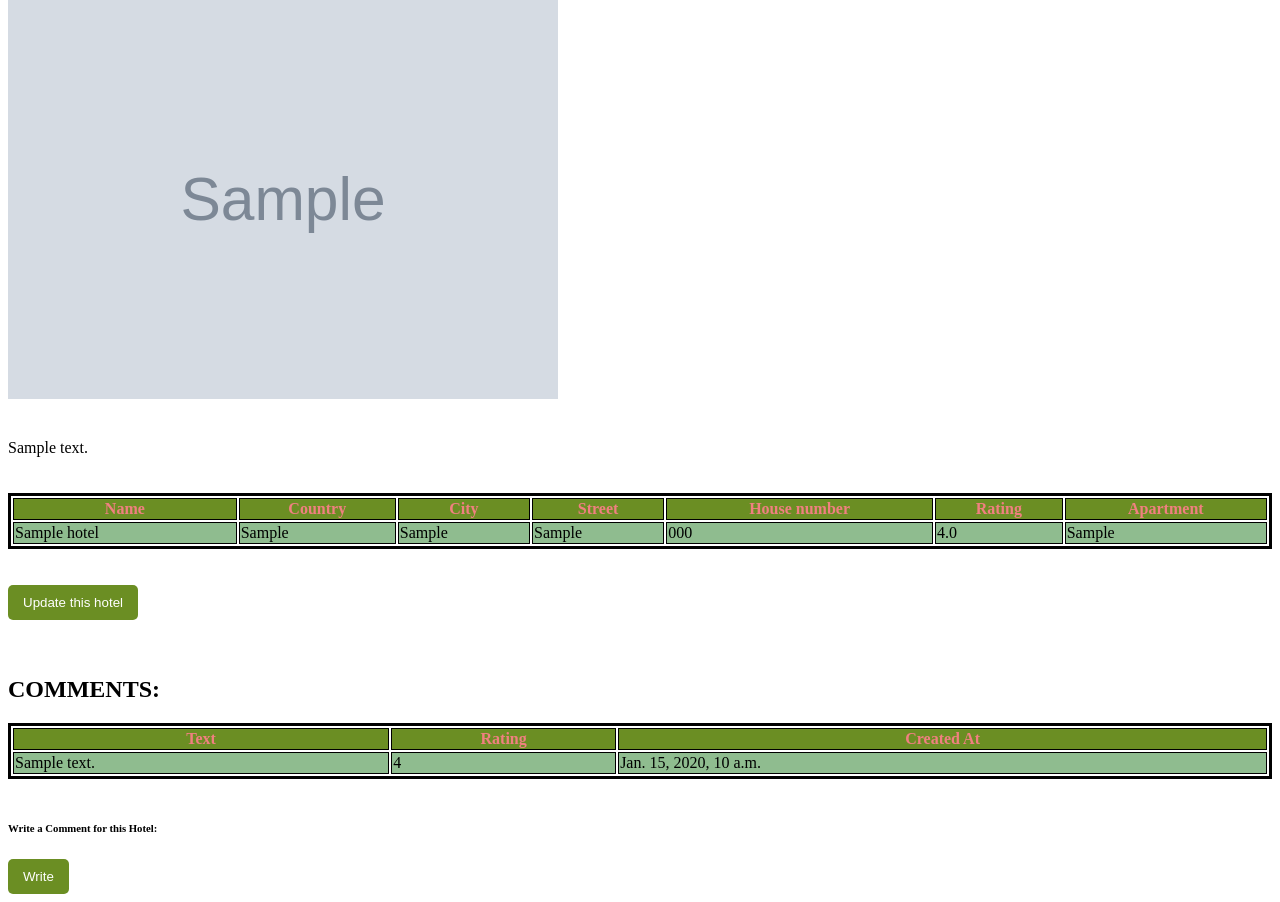
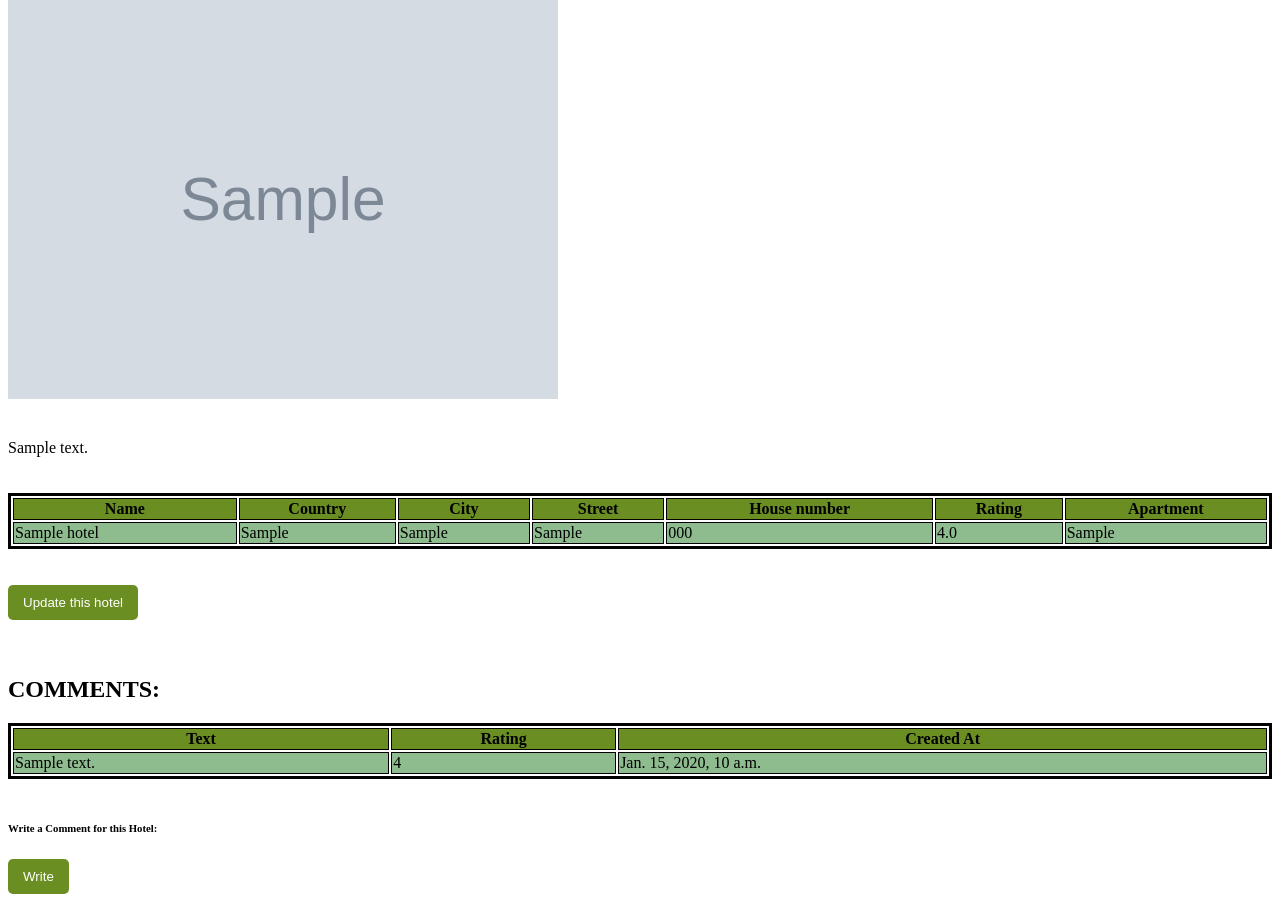
Before and after one commit to EkMakarenko/project_Django, a Django app: page /hotel/1 in a window 1280 px wide. Shown: the part 117-1019 px from the top of the page. Run offline with Django 5.2, Linux system fonts and the light colour scheme; tables that the repository leaves empty hold one stand-in row (values such as "Sample post"); grey boxes marked "Sample" are stand-in pictures; parts of the project's set-up code (start-up, migrations or seed data) failed here and were passed over; some libraries are stand-ins or nearby versions.

Commit message:
fix hw-24

```diff
--- a/static/css/hotel.css
+++ b/static/css/hotel.css
@@ -3,10 +3,6 @@ table {
     border: 3px solid black;
 }
 
-th {
-    text-align: center;
-    color: LightCoral;
-}
 
 th {
     background-color: OliveDrab;
```
